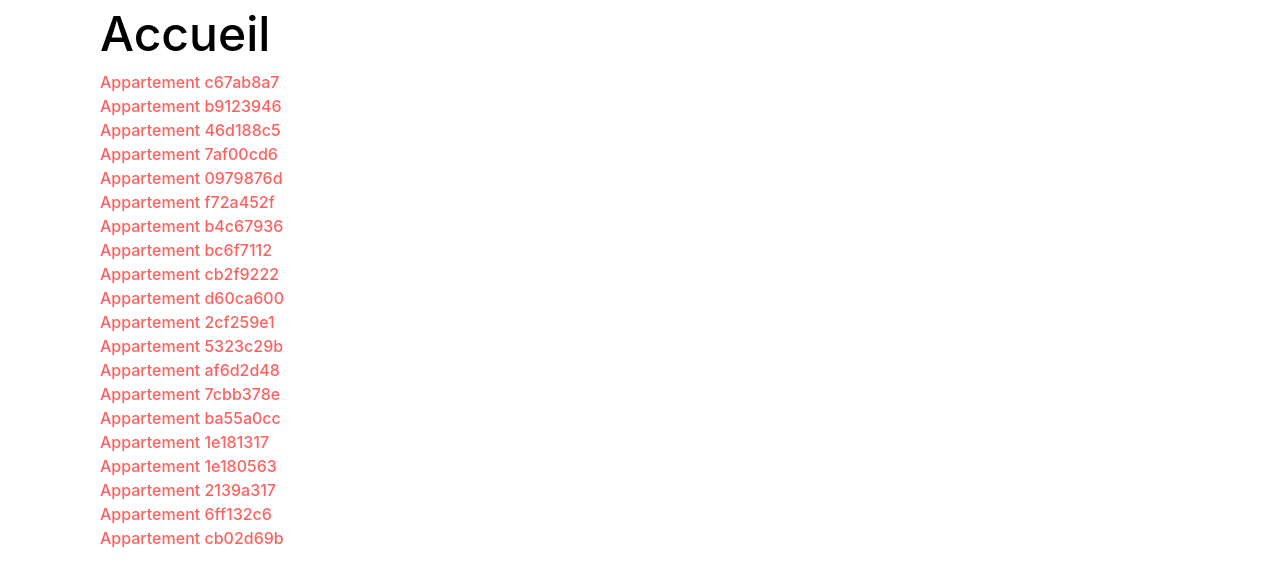
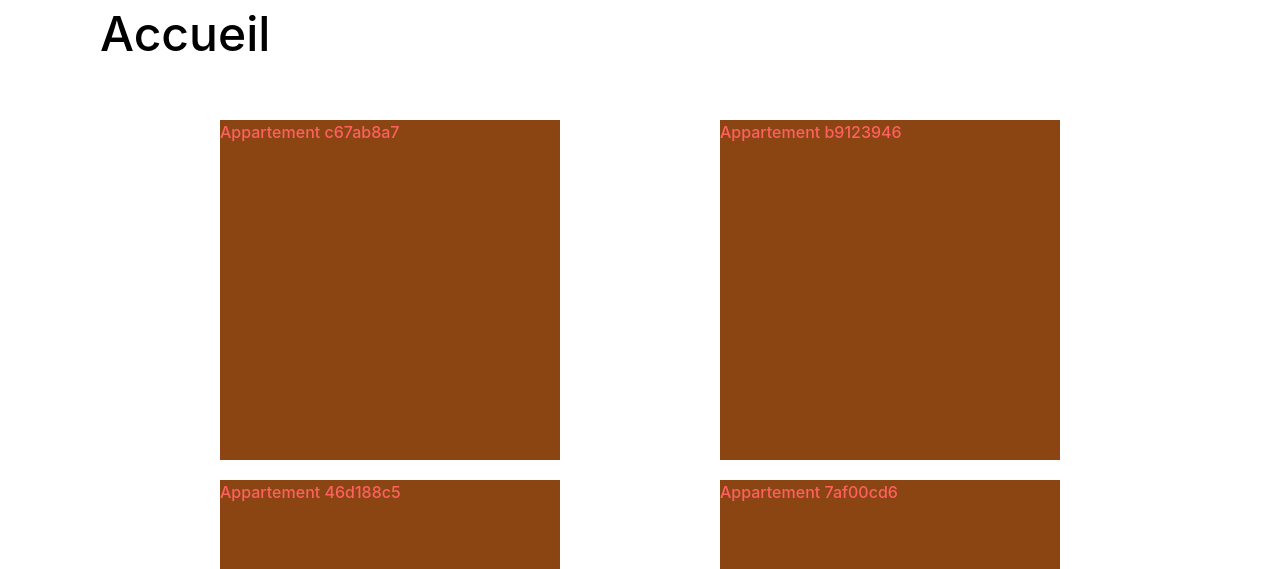
Before and after one commit to alexandre-jung/Kasa_Jung_Alexandre, a React (Create React App) app: page / in a window 1280 px wide. Shown: the part 383-952 px from the top of the page. Built offline with nearby package versions, Linux system fonts and the light colour scheme; a web font is replaced by a local one.

Commit message:
:sparkles: add grid component

```diff
--- /dev/null
+++ b/src/components/Grid/index.tsx
@@ -0,0 +1,11 @@
+import styles from './styles.module.scss';
+
+interface GridProps {
+  children: React.ReactNode;
+}
+
+const Grid = ({ children }: GridProps) => {
+  return <div className={styles.grid}>{children}</div>;
+};
+
+export default Grid;
--- /dev/null
+++ b/src/components/Grid/styles.module.scss
@@ -0,0 +1,29 @@
+@use '@scss/variables' as *;
+@use '@scss/functions' as *;
+@use '@scss/mixins' as *;
+
+.grid {
+  max-width: 1240px;
+  display: grid;
+  padding: 0;
+  grid-template-columns: repeat(auto-fill, 100%);
+  grid-gap: 20px;
+
+  @include breakpoint(desktop) {
+    grid-template-columns: repeat(auto-fill, minmax(340px, 1fr));
+    padding: 50px;
+  }
+
+  > * {
+    margin: auto;
+    width: 100%;
+    height: 255px;
+
+    @include breakpoint(desktop) {
+      & {
+        width: 340px;
+        height: 340px;
+      }
+    }
+  }
+}
--- a/src/routes/Home/index.tsx
+++ b/src/routes/Home/index.tsx
@@ -1,3 +1,4 @@
+import Grid from '@/components/Grid';
 import Hero from '@/components/Hero';
 import Link from '@/components/Link';
 import lodges from '@/mock/logements.json';
@@ -15,15 +16,15 @@ const Home = () => {
     <div>
       <Hero background="coast" heading={heading} compact />
       <div className="fs-large">Accueil</div>
-      <ul className="list-unstyled">
+      <Grid>
         {lodges.map((lodge) => (
-          <li key={lodge.id}>
+          <div key={lodge.id} style={{ backgroundColor: 'saddlebrown' }}>
             <Link to={routes.lodge(lodge.id)} hover>
               Appartement {lodge.id}
             </Link>
-          </li>
+          </div>
         ))}
-      </ul>
+      </Grid>
     </div>
   );
 };
```
Also changed, not shown: 1 other file (tests, documents, lock files or other folders).
